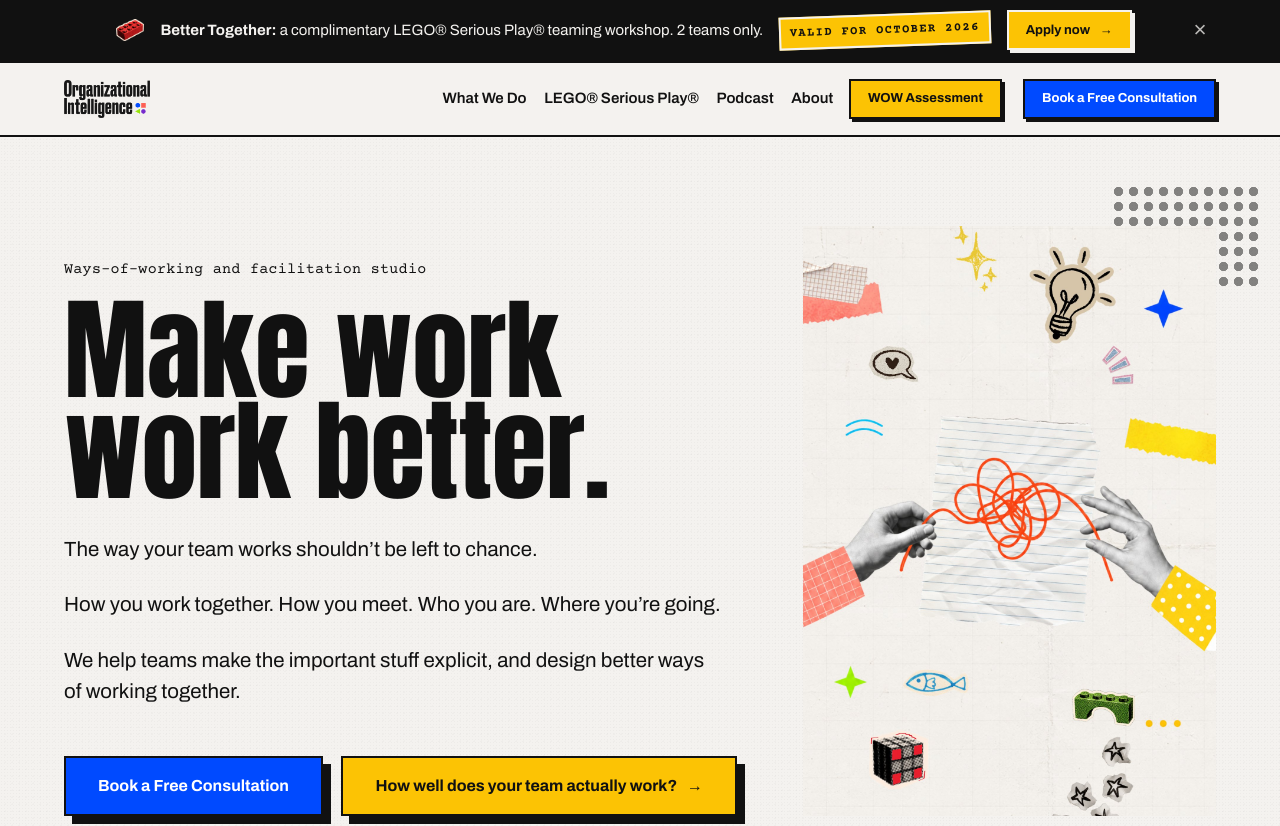
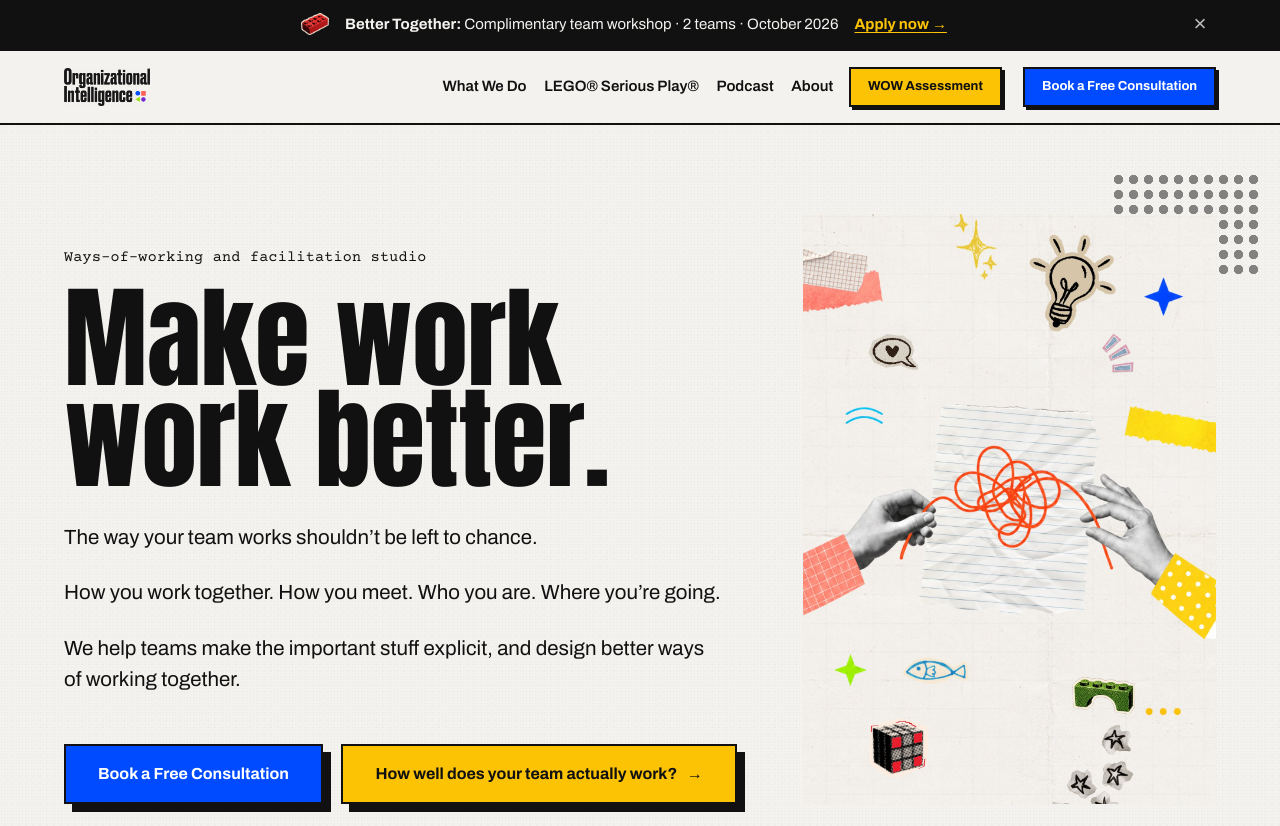
Before and after one commit to jmanai/organizational-intelligence-website, a website: page index.html in a window 1280 px wide. Shown: the top 826 px of the page. Drawn offline with Linux system fonts and the light colour scheme.

Commit message:
Simplify Better Together promo banner

```diff
--- a/index.html
+++ b/index.html
@@ -37,13 +37,12 @@
 .promo-bar__brick{ width:28px; height:28px; object-fit:contain; flex:none; }
 .promo-bar__text{ margin:0; max-width:none; font-size:var(--r3); line-height:1.4; }
 .promo-bar__text b{ font-weight:700; }
-.promo-bar__tag{
-  background:var(--yellow); color:var(--ink); border:2px solid var(--paper);
-  font-family:var(--mono); font-size:var(--a3); font-weight:700; letter-spacing:.12em;
-  text-transform:uppercase; padding:.3rem .55rem; transform:rotate(-2deg); white-space:nowrap;
+.promo-bar__link{
+  color:var(--yellow); font-size:var(--r3); font-weight:700;
+  text-decoration:underline; text-underline-offset:.2em; white-space:nowrap;
 }
-.promo-bar .btn{ background:var(--yellow); color:var(--ink); border-color:var(--paper); box-shadow:3px 3px 0 var(--paper); }
-.promo-bar .btn:hover{ background:#E8B203; color:var(--ink); box-shadow:1px 1px 0 var(--paper); }
+.promo-bar__link:hover{ color:var(--paper); }
+.promo-bar__link:focus-visible{ outline:2px solid var(--yellow); outline-offset:4px; }
 .promo-bar__close{
   position:absolute; right:var(--gut); top:50%; transform:translateY(-50%);
   width:2rem; height:2rem; background:none; border:0; color:var(--paper);
@@ -64,9 +63,8 @@
 <aside class="promo-bar" id="promo-bar" aria-label="Announcement">
   <div class="wrap">
     <img class="promo-bar__brick" src="assets/img/bricks/brick-red-2x4-onink.png" width="300" height="300" alt="" role="presentation">
-    <p class="promo-bar__text"><b>Better Together:</b> a complimentary LEGO&reg; Serious Play&reg; teaming workshop. 2 teams only.</p>
-    <span class="promo-bar__tag">Valid for October 2026</span>
-    <a class="btn btn--sm" href="/better-together" data-carry-source data-event="bt_banner_click" data-placement="promo_bar">Apply now <span aria-hidden="true">&rarr;</span></a>
+    <p class="promo-bar__text"><b>Better Together:</b> Complimentary team workshop &middot; 2 teams &middot; October 2026</p>
+    <a class="promo-bar__link" href="/better-together" data-carry-source data-event="bt_banner_click" data-placement="promo_bar">Apply now <span aria-hidden="true">&rarr;</span></a>
   </div>
   <button class="promo-bar__close" type="button" aria-label="Close announcement">&times;</button>
 </aside>
```
